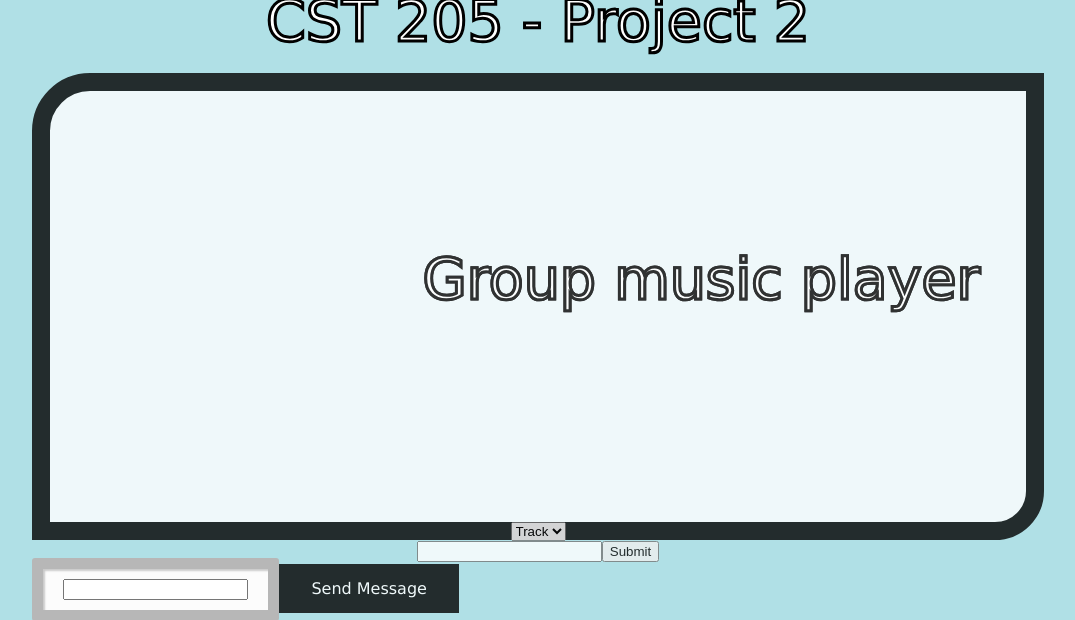
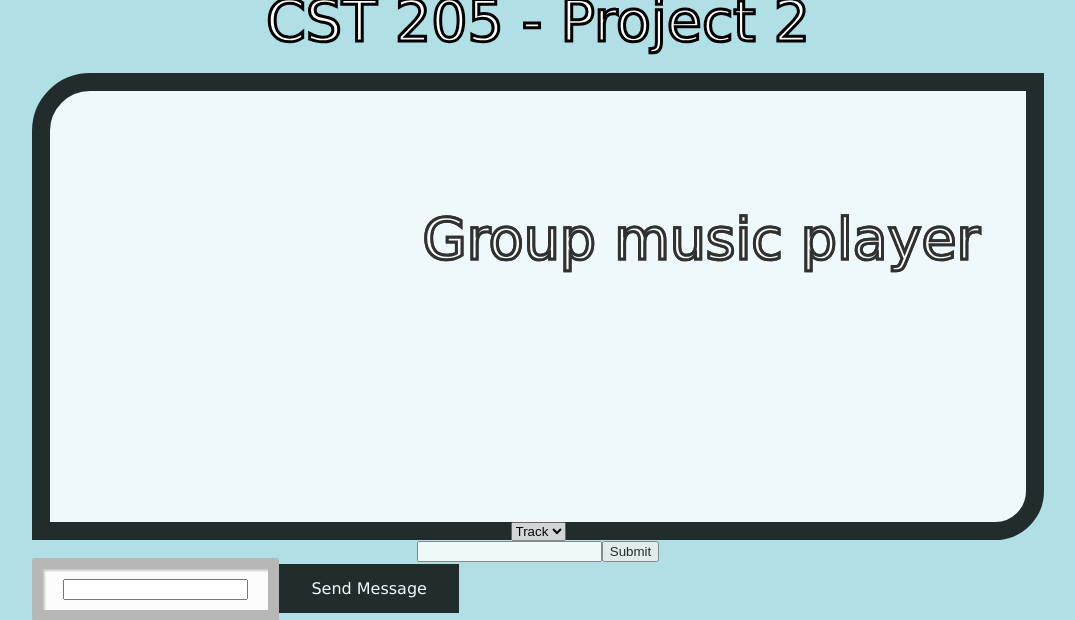
Before and after one commit to honoriovega/cst205-proj2, a Python web app: template templates/index.html in a window 1280 px wide. Shown: the top 620 px of the page, without its empty margins (102-1177 px from the left). Run offline with Jinja, Linux system fonts and the light colour scheme; the template is opened without the code that fills it, so the values that code supplies are empty; some libraries are stand-ins or nearby versions.

Commit message:
making spotify ui changes

```diff
--- a/static/style.css
+++ b/static/style.css
@@ -92,6 +92,11 @@ img {
 }
 #Spotifyframe , h4 {
     position: absolute;
-    top:190;
+    top:150;
     right: 198;
 }
+h4 {
+
+    font-size: 30px;
+
+}
```
